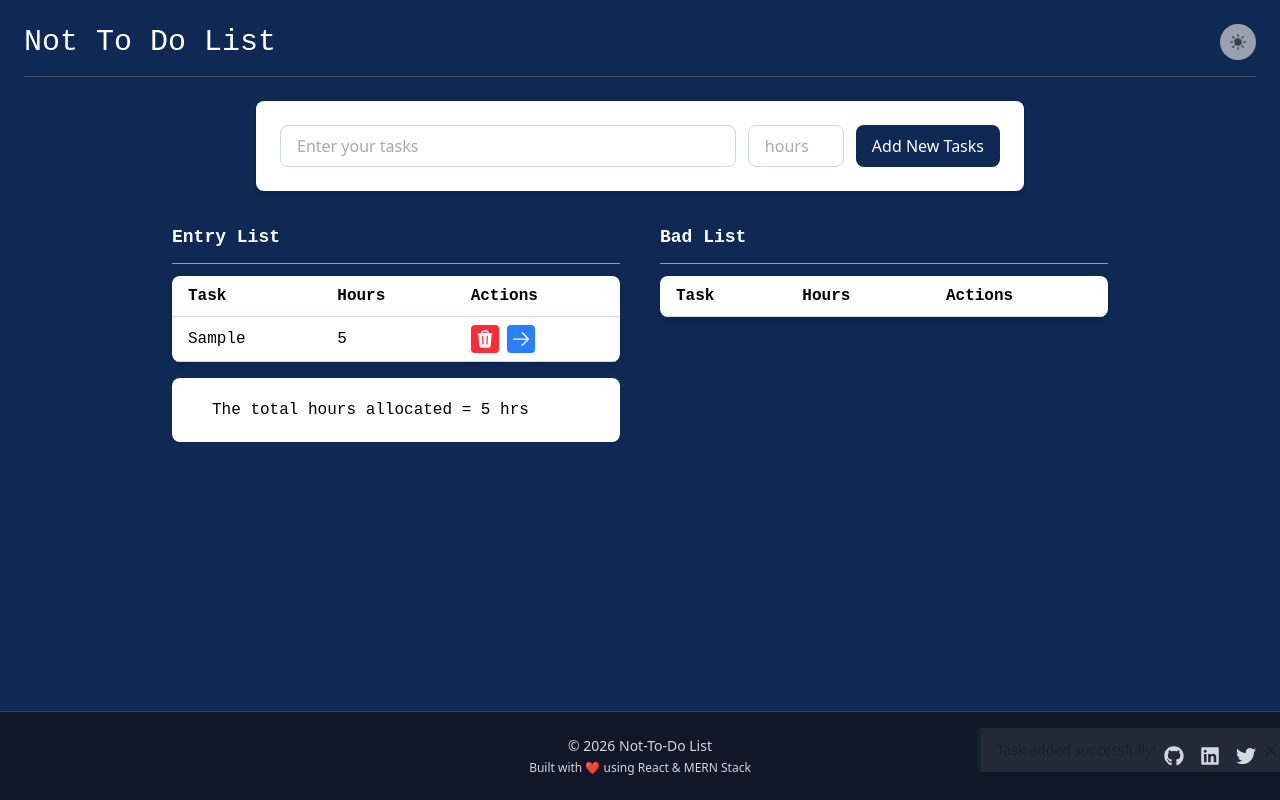
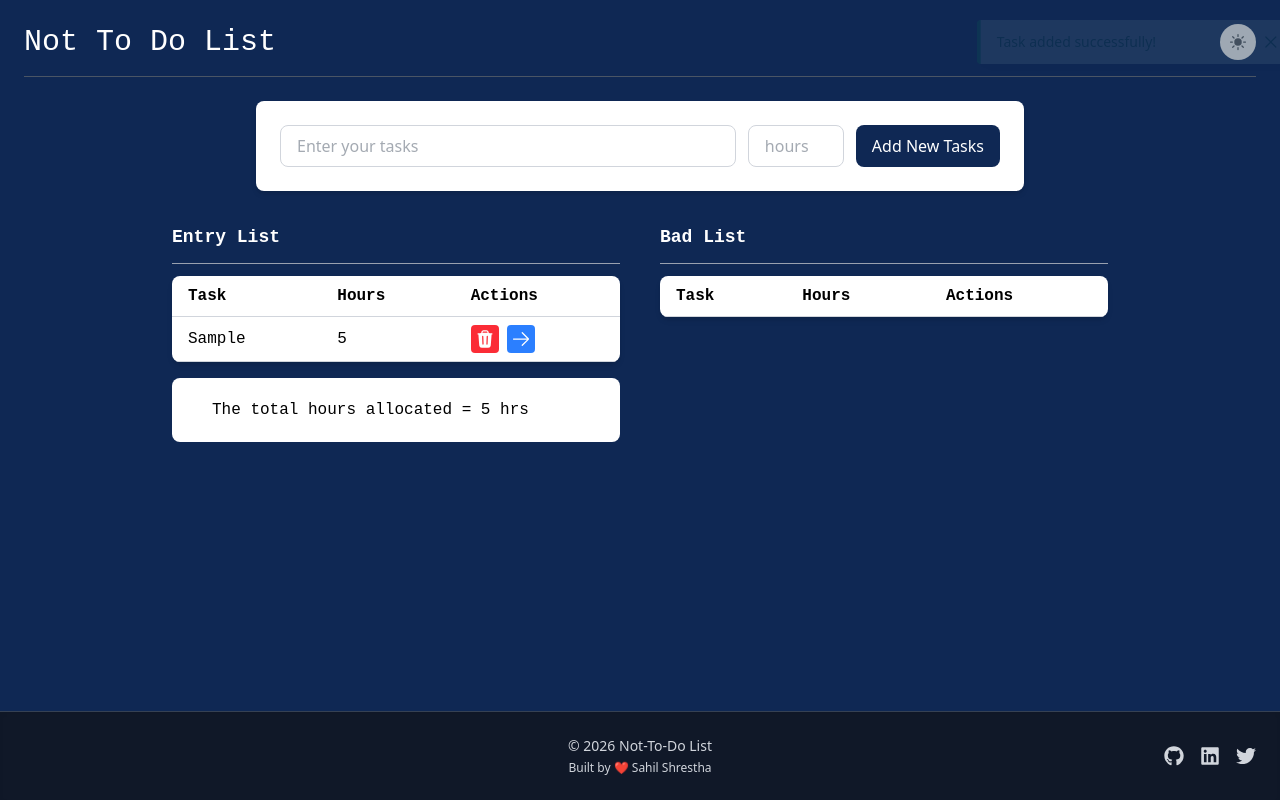
Before and after one commit to sahilstha123/not-to-do-list-web, a React (Vite) app in the folder client/: page / in a window 1280 px wide. Both pictures are taken after typing "Sample", "5" into the empty fields and a click on the button "Add New Tasks". Built offline with nearby package versions, Linux system fonts and the light colour scheme.

Commit message:
update client toast and footer

```diff
--- a/client/src/components/Footer.jsx
+++ b/client/src/components/Footer.jsx
@@ -46,7 +46,7 @@ const Footer = ({ darkMode }) => {
           &copy; {new Date().getFullYear()} Not-To-Do List
         </p>
         <p className="text-xs mt-1">
-          Built with <span className="text-red-500">❤️</span> using React & MERN Stack
+          Built by <span className="text-red-500">❤️</span> Sahil Shrestha
         </p>
       </div>
     </footer>
--- a/client/src/components/ui/Toast.jsx
+++ b/client/src/components/ui/Toast.jsx
@@ -18,14 +18,14 @@ const Toast = ({ id, message, type = "info", onClose, duration = 3000 }) => {
   // Determine border and text colors based on type
   const borderColor =
     type === "success"
-      ? "border-l-4 border-green-500"
+      ? "border-l-4 border-green-500 bg-green-100"
       : type === "error"
-      ? "border-l-4 border-red-500"
+      ? "border-l-4 border-red-500 bg-red-100"
       : "border-l-4 border-blue-500";
 
   const textColor =
     type === "success"
-      ? "text-green-600"
+      ? "text-green-700"
       : type === "error"
       ? "text-red-600"
       : "text-blue-600";
@@ -35,7 +35,7 @@ const Toast = ({ id, message, type = "info", onClose, duration = 3000 }) => {
       className={`
         transform transition-all duration-300
         ${visible ? "opacity-100 translate-x-0" : "opacity-0 translate-x-10"}
-        flex items-center justify-between w-80 max-w-xs px-4 py-3 mb-2 rounded shadow-lg bg-white ${borderColor} ${textColor}
+        flex items-center justify-between w-80 max-w-xs px-4 py-3 mb-2 rounded shadow-lg  ${borderColor} ${textColor}
       `}
     >
       <span className="text-sm">{message}</span>
--- a/client/src/components/ui/ToastContainer.jsx
+++ b/client/src/components/ui/ToastContainer.jsx
@@ -24,7 +24,7 @@ export const ToastProvider = ({ children }) => {
       {children}
 
       {/* Toast wrapper bottom-right */}
-      <div className="fixed bottom-5 right-5 z-50 flex flex-col items-end">
+      <div className="fixed top-5 right-5 z-50 flex flex-col items-end">
         {toasts.map((t) => (
           <Toast key={t.id} {...t} onClose={removeToast} />
         ))}
```
